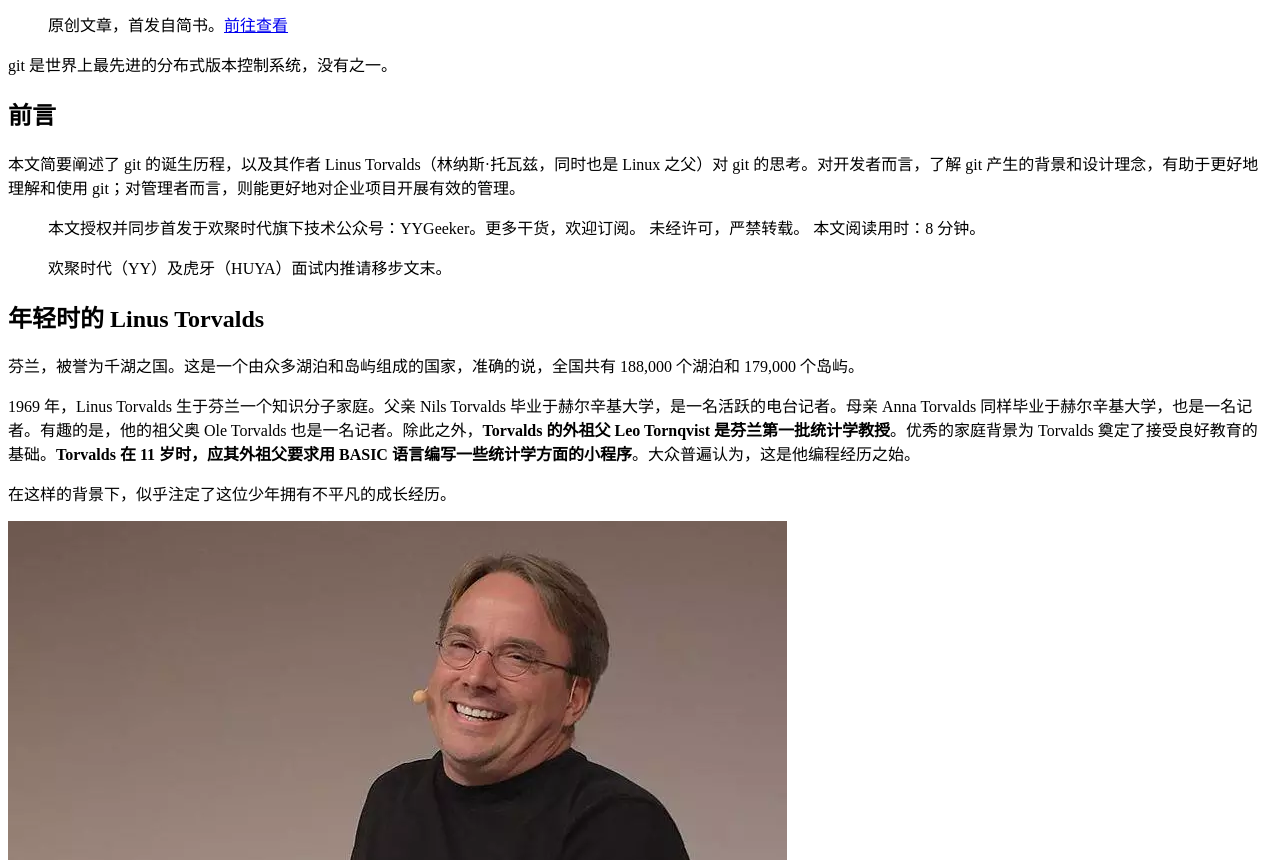
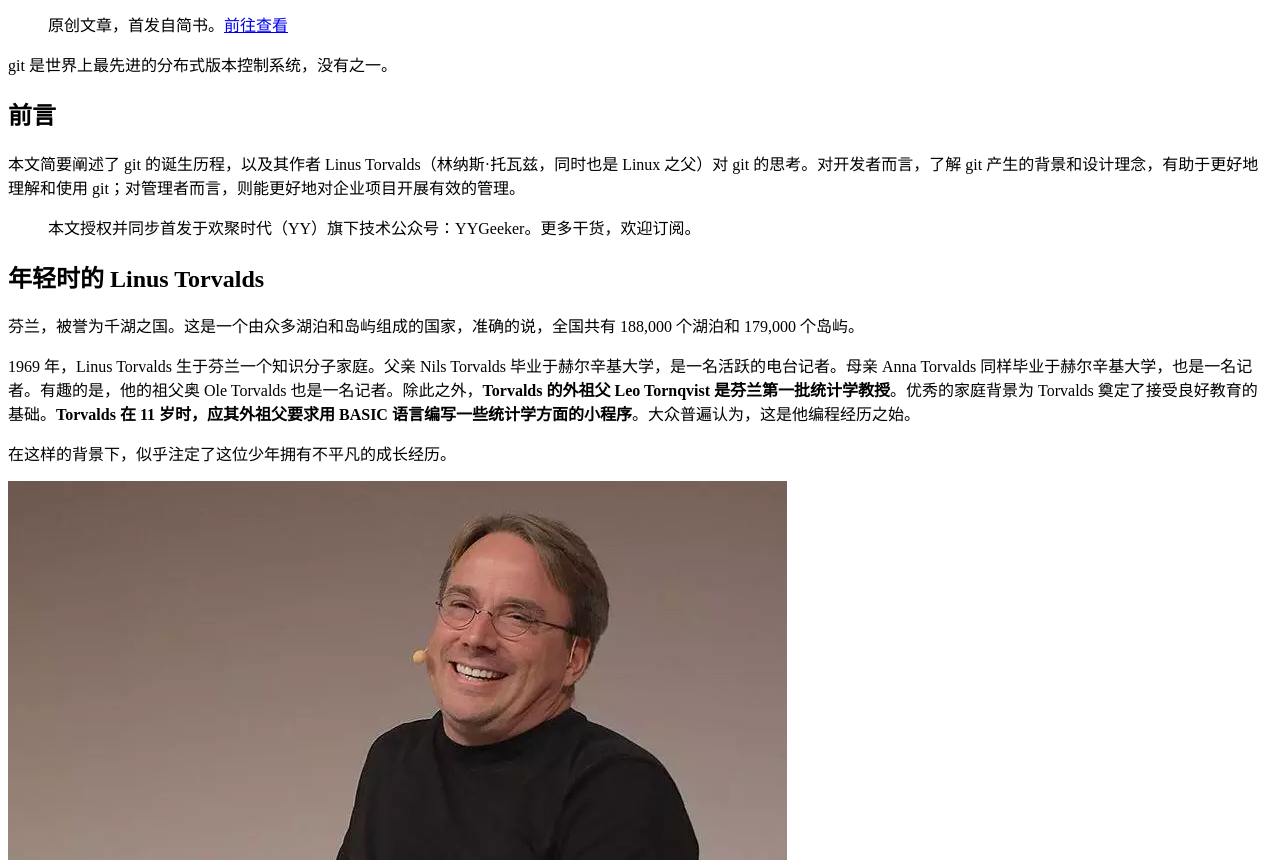
Before and after one commit to AbelJoo/abeljoo.github.io, a Jekyll site: the page built from _posts/2018-12-16-git.markdown, in a window 1280 px wide and 900 px high, scrolled down 365 px, cut to the strip 40-900 px from the top of the window. Built offline with Jekyll 4.4.1, drawn with Linux system fonts in a browser that asks for light colours; comment, search, counter and statistics services are not loaded.

Commit message:
<None commit>

```diff
--- a/_posts/2018-12-16-git.markdown
+++ b/_posts/2018-12-16-git.markdown
@@ -19,11 +19,7 @@ git 是世界上最先进的分布式版本控制系统，没有之一。
 # 前言
 本文简要阐述了 git 的诞生历程，以及其作者 Linus Torvalds（林纳斯·托瓦兹，同时也是 Linux 之父）对 git 的思考。对开发者而言，了解 git 产生的背景和设计理念，有助于更好地理解和使用 git；对管理者而言，则能更好地对企业项目开展有效的管理。
 
-> 本文授权并同步首发于欢聚时代旗下技术公众号：YYGeeker。更多干货，欢迎订阅。
-> 未经许可，严禁转载。
-> 本文阅读用时：8 分钟。
-
-> 欢聚时代（YY）及虎牙（HUYA）面试内推请移步文末。
+> 本文授权并同步首发于欢聚时代（YY）旗下技术公众号：YYGeeker。更多干货，欢迎订阅。
 
 # 年轻时的 Linus Torvalds
 
```
